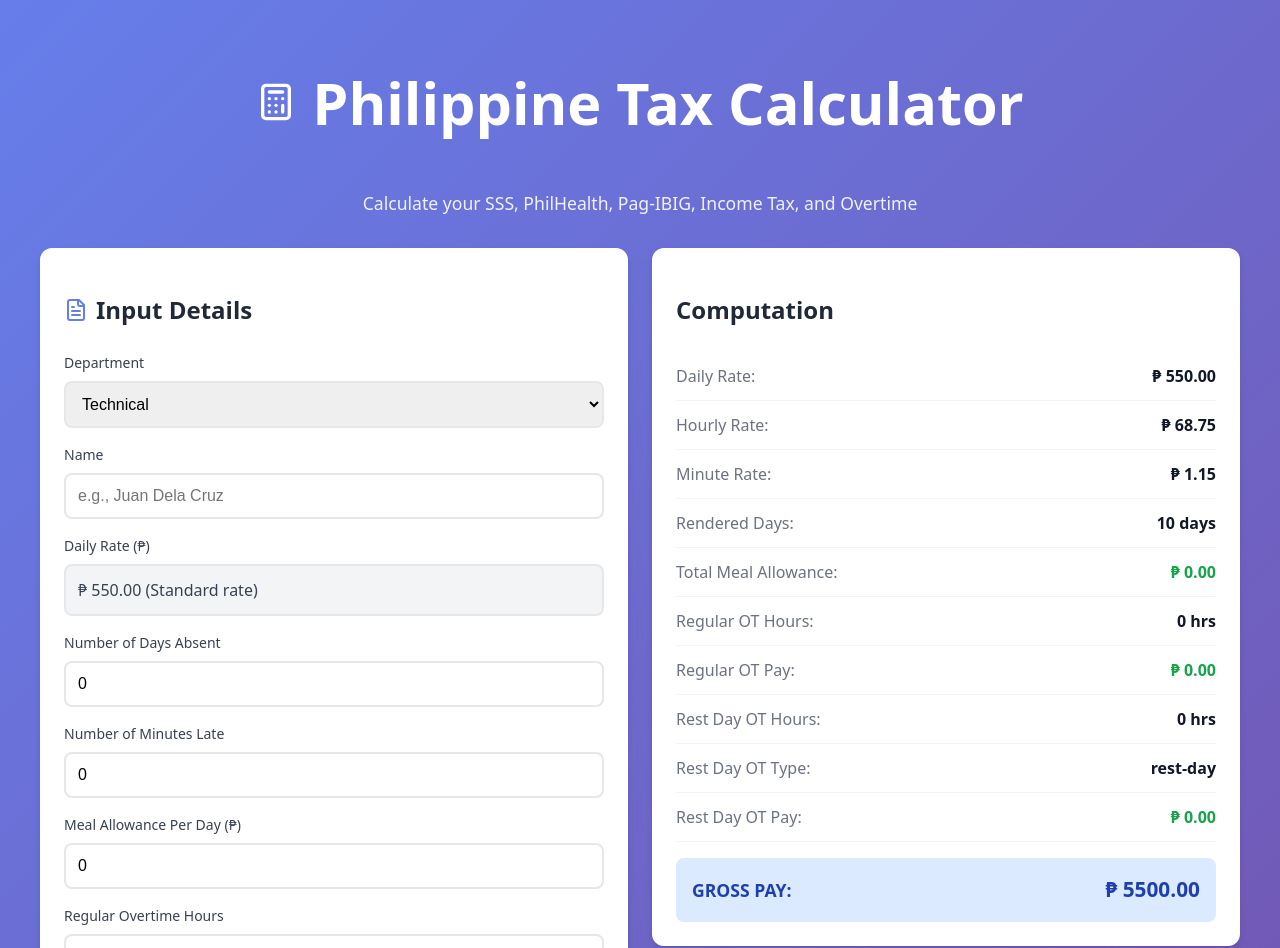
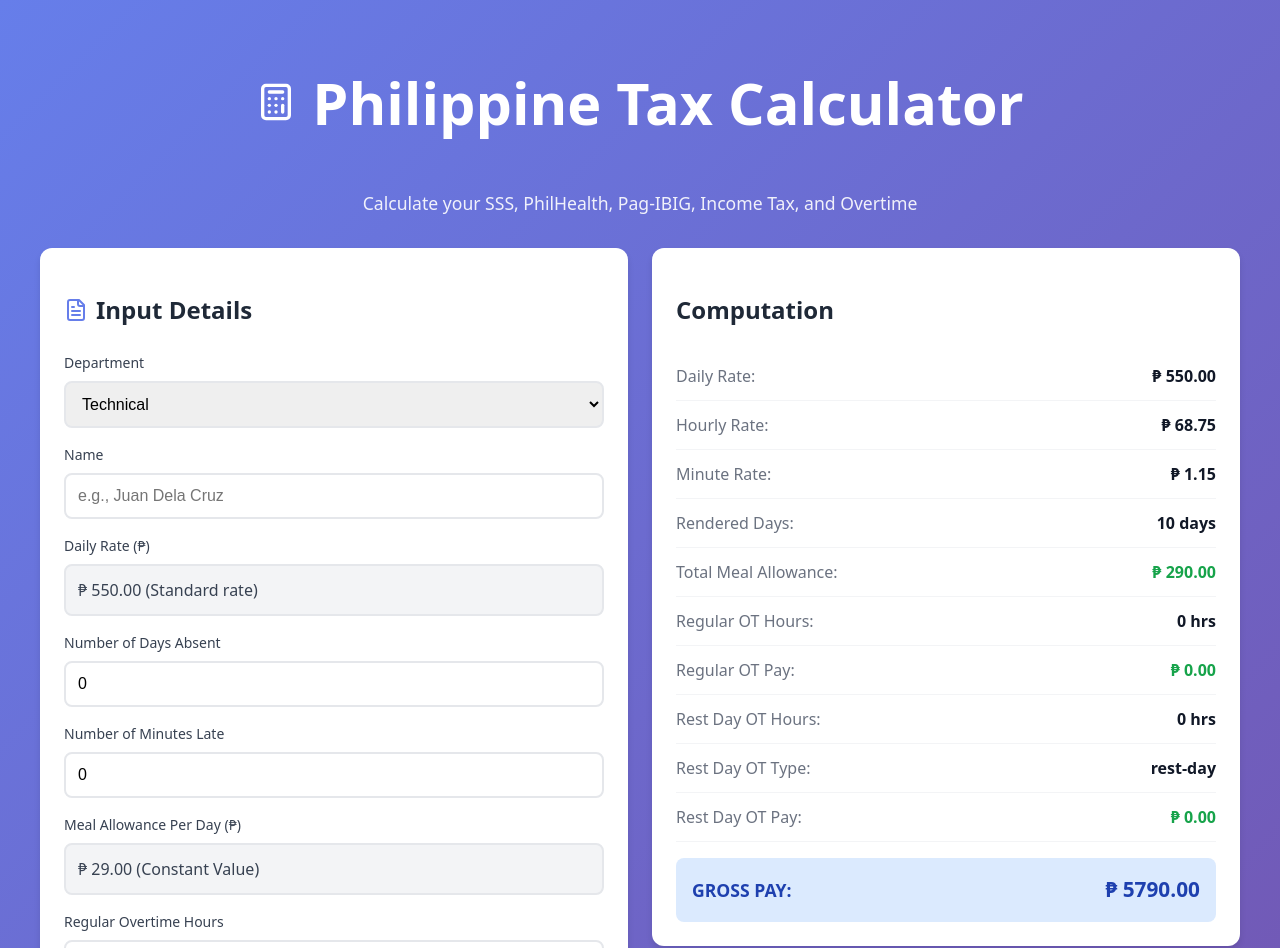
Before and after one commit to LucieSSI/PRC, a React (Vite) app in the folder prc/: page / in a window 1280 px wide. Shown: the top 948 px of the page. Built offline with nearby package versions, Linux system fonts and the light colour scheme.

Commit message:
Update 1.4.3 > Adjusted Gross Pay calculation to account for Rendered Days > Adjusted Meal Allowance to be constantly at 29 Php

```diff
--- a/prc/src/App.jsx
+++ b/prc/src/App.jsx
@@ -6,7 +6,6 @@
     const [department, setDepartment] = useState('Technical');
     const [daysAbsent, setDaysAbsent] = useState('0');
     const [minutesLate, setMinutesLate] = useState('0');
-    const [mealAllowance, setMealAllowance] = useState('0');
     const [regularOTHours, setRegularOTHours] = useState('0');
     const [restDayOTHours, setRestDayOTHours] = useState('0');
     const [restDayOTType, setRestDayOTType] = useState('rest-day');
@@ -165,7 +164,7 @@
     const calculate = useCallback(() => {
         const absent = parseInt(daysAbsent) || 0;
         const late = parseInt(minutesLate) || 0;
-        const meal = parseFloat(mealAllowance) || 0;
+        let meal = 29;
         const otHours = parseFloat(regularOTHours) || 0;
         const restOtHours = parseFloat(restDayOTHours) || 0;
 
@@ -216,7 +215,7 @@
 }
 
 // Use the calculated monthly rate from daily rate for gross pay calculation
-const grossPay = (baseDailyRate * 10) + regularOTPay + restDayOTPay  + totalMealAllowance; // Adjust back to old afterwards
+const grossPay = (baseDailyRate * renderedDays) + regularOTPay + restDayOTPay  + totalMealAllowance; // Adjust back to old afterwards
         const sss = calculateSSS(monthlyRateFromDaily);
         const philhealth = calculatePhilHealth(monthlyRateFromDaily);
         const pagibig = calculatePagIbig(monthlyRateFromDaily);
@@ -253,7 +252,7 @@
             restDayOTPay,
             department
         });
-    }, [daysAbsent, minutesLate, mealAllowance, regularOTHours, restDayOTHours, restDayOTType, name]);
+    }, [daysAbsent, minutesLate, regularOTHours, restDayOTHours, restDayOTType, name]);
 
     useEffect(() => {
         calculate();
@@ -545,15 +544,15 @@
 
                         <div style={styles.inputGroup}>
                             <label style={styles.label}>Meal Allowance Per Day (₱)</label>
-                            <input
-                                type="number"
-                                min="0"
-                                step="0.01"
-                                value={mealAllowance}
-                                onChange={handleChangeNonNegative(setMealAllowance, false)}
-                                style={styles.input}
-                                placeholder="0"
-                            />
+                            <div style={{
+                                ...styles.input,
+                                backgroundColor: '#f3f4f6',
+                                display: 'flex',
+                                alignItems: 'center',
+                                color: '#374151'
+                            }}>
+                                {'₱ 29.00 (Constant Value)'}
+                            </div>
                         </div>
 
                         <div style={styles.inputGroup}>
```
